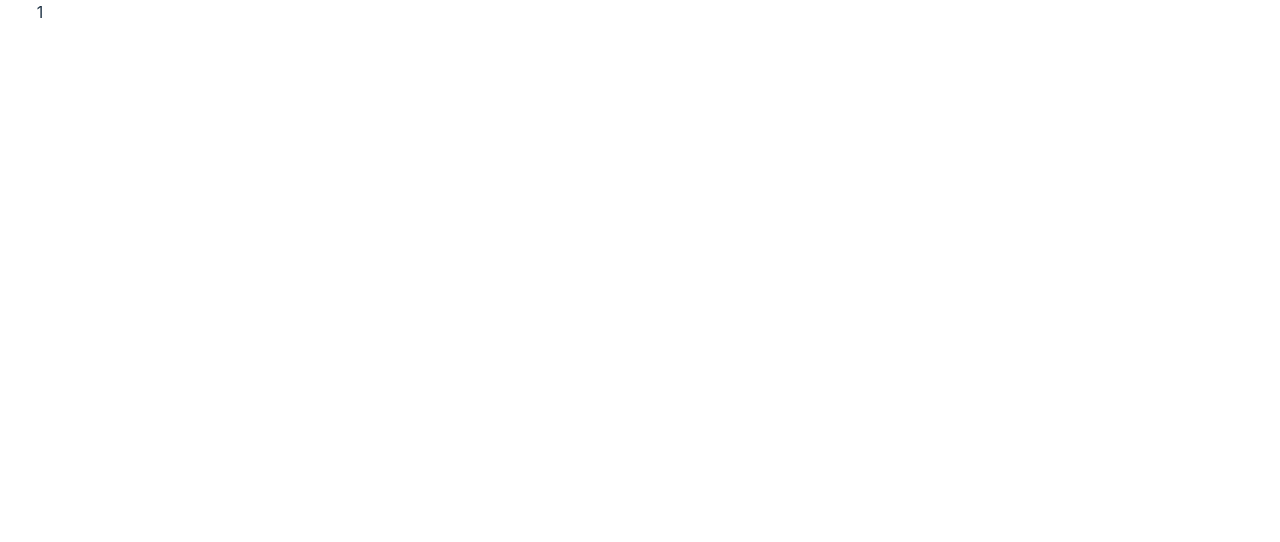
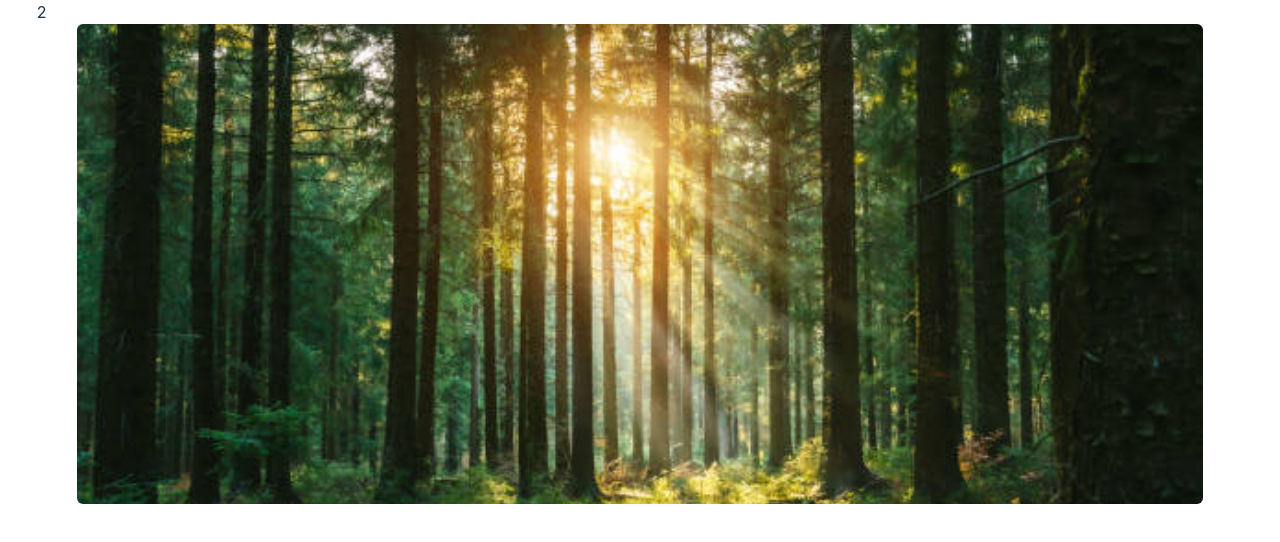
Before and after one commit to zee0401/react-carousel, a React (Vite) app: page / in a window 1280 px wide. Shown: the top 542 px of the page. Built offline with nearby package versions, Linux system fonts and the light colour scheme.

Commit message:
created simple corusel

```diff
--- a/src/App.css
+++ b/src/App.css
@@ -9,6 +9,14 @@
   min-width: 200px;
   height: 60vh;
   display: flex;
+}
+
+.box img[data-active="true"] {
+  opacity: 1;
+}
+
+.box img[data-active="false"] {
+  opacity: 0;
 }
 
 .box {
--- a/src/components/Carousel.jsx
+++ b/src/components/Carousel.jsx
@@ -7,14 +7,22 @@ const Carousel = ({ children }) => {
   const slideCurrentRef = useRef();
 
   useEffect(() => {
+    const slideRef = slideCurrentRef.current;
+    const slides = slideRef.children;
+    slides[0].setAttribute("data-active", true);
+
     setInterval(() => {
       setCurrentSlide((prev) => {
         // slideRef.style.opacity = 1;
-        const slideRef = slideCurrentRef.current;
-        console.log(slideRef.children);
-        const count = slideRef.children.length;
 
-        const newIndex = prev === count ? 0 : prev + 1;
+        const count = slides.length;
+
+        const newIndex = prev === count - 1 ? 0 : prev + 1;
+
+        [...slides].forEach((slide, index) => {
+          slide.setAttribute("data-active", index === newIndex);
+        });
+
         return newIndex;
       });
     }, 1000);
```
